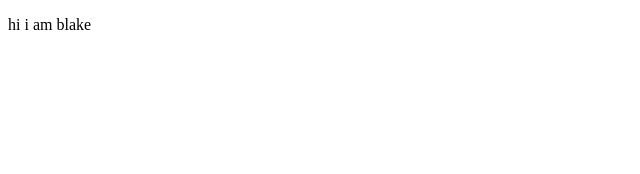
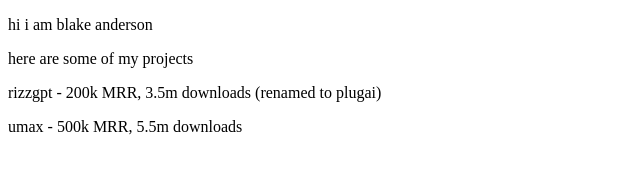
Before and after one commit to blandersonw/blakea.co, a plain HTML site: page index.html in a window 1280 px wide. Shown: the whole page, without its empty margins (0-640 px from the left). Drawn offline with Linux system fonts and the light colour scheme.

Commit message:
added some text

```diff
--- a/index.html
+++ b/index.html
@@ -6,6 +6,9 @@
     <title>Hi, I am Blake</title>
 </head>
 <body>
-    <p>hi i am blake</p>
+    <p>hi i am blake anderson</p>
+    <p>here are some of my projects</p>
+    <p>rizzgpt - 200k MRR, 3.5m downloads (renamed to plugai) </p>
+    <p>umax - 500k MRR, 5.5m downloads</p>
 </body>
 </html>
```
